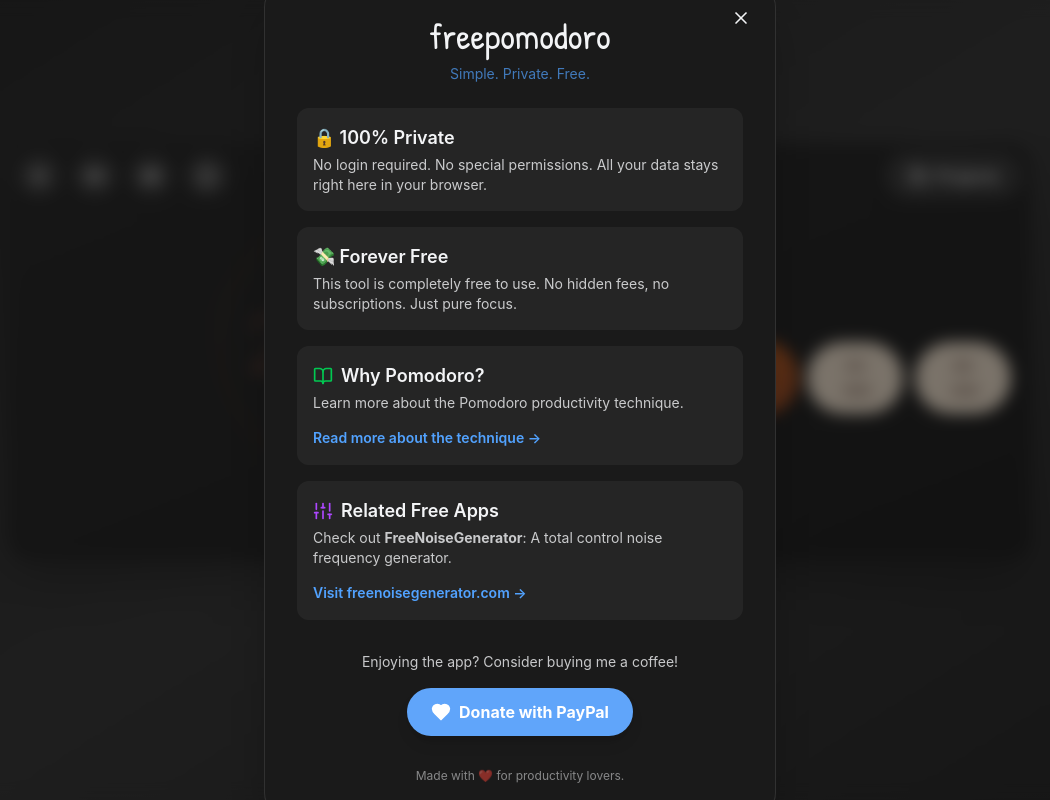
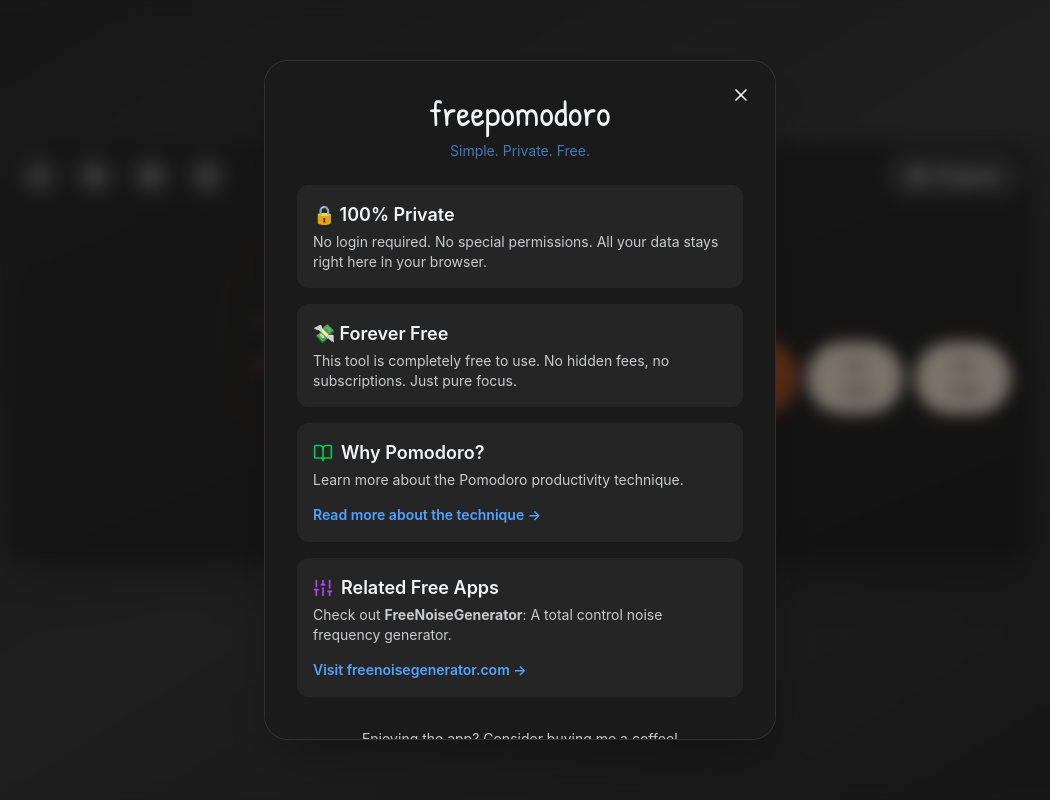
Before and after one commit to mushkazgz/free-pomodoro, a React (Vite) app: page / in a window 1280 px wide. Both pictures are taken after a click on the button 327 px from the left and 176 px from the top of the page. Shown: the whole page, without its empty margins (120-1170 px from the left). Built offline with nearby package versions, Linux system fonts and the light colour scheme.

Commit message:
scrolling

```diff
--- a/src/app/components/AboutModal.tsx
+++ b/src/app/components/AboutModal.tsx
@@ -19,7 +19,7 @@
             onClick={onClose}
         >
             <div
-                className={`relative w-full max-w-lg p-8 rounded-3xl shadow-2xl transform transition-all duration-300 scale-100 ${isDark
+                className={`relative w-full max-w-lg p-8 rounded-3xl shadow-2xl transform transition-all duration-300 scale-100 max-h-[85vh] overflow-y-auto ${isDark
                     ? 'bg-[#1a1a1a] text-gray-100 border border-white/10'
                     : 'bg-[#FFF8E7] text-[#5D4037] border border-[#DEB887]/20'
                     }`}
```
